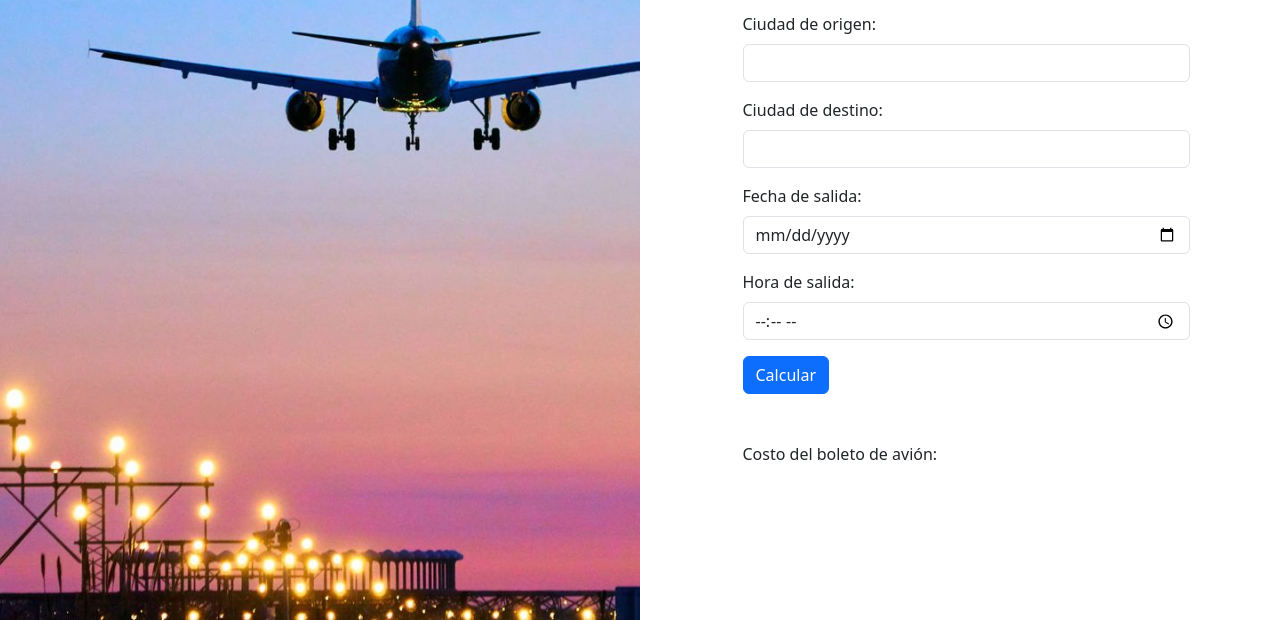
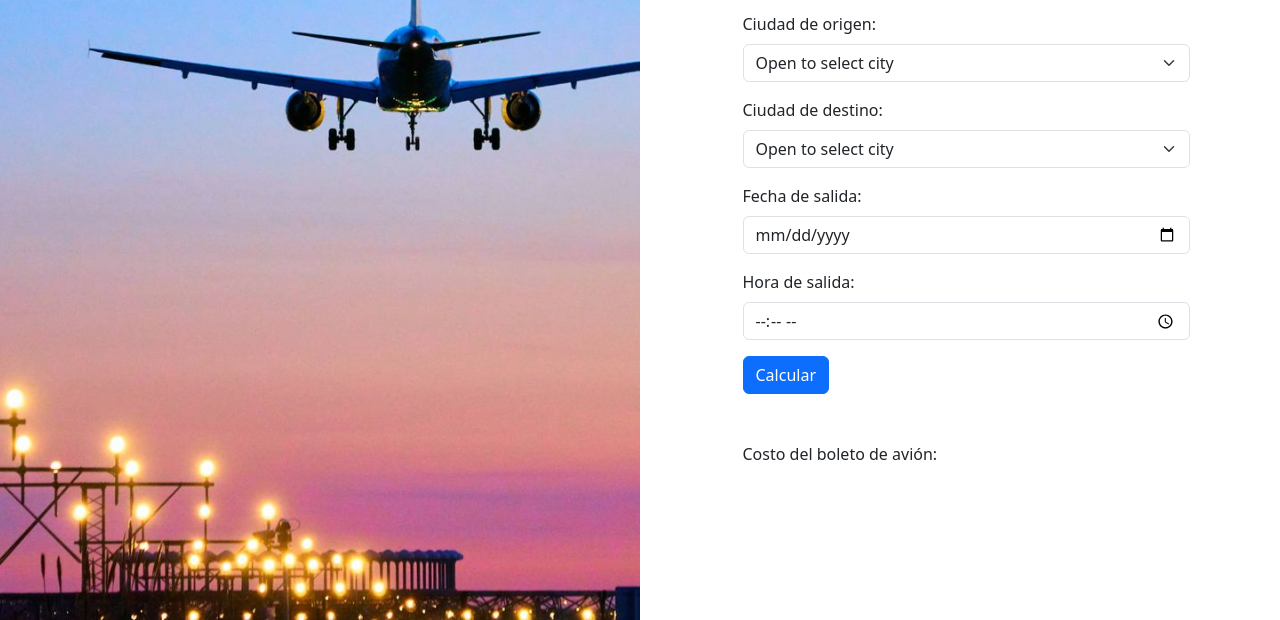
Before and after one commit to Jos3C190/FORM-PARCIAL-2, a plain HTML site: page index.html in a window 1280 px wide. Shown: the part 180-800 px from the top of the page. Drawn offline with nearby package versions, Linux system fonts and the light colour scheme.

Commit message:
-ACTUALIZACIÓN DE FORMULARIO. Se cambiaron los inputs origen y destino (string -> select)

```diff
--- a/index.html
+++ b/index.html
@@ -17,7 +17,17 @@
           <form class="form needs-validation" novalidate>
             <div class="mb-3">
               <label for="origen" class="form-label">Ciudad de origen:</label>
-              <input type="text" id="origen" class="form-control" required>
+              <select class="form-select" aria-label="Default select example" id="origen" required>
+                <option selected disabled value="">Open to select city</option>
+                <option value="1">Nueva York</option>
+                <option value="2">Los Ángeles</option>
+                <option value="3">Chicago</option>
+                <option value="4">San Francisco</option>
+                <option value="5">Miami</option>
+                <option value="6">Las Vegas</option>
+                <option value="7">Washington D.C.</option>
+                <option value="8">Boston</option>
+              </select>
               <div class="invalid-feedback">
                 Please fill in this field.
               </div>
@@ -25,7 +35,16 @@
 
             <div class="mb-3">
               <label for="destino" class="form-label">Ciudad de destino:</label>
-              <input type="text" id="destino" class="form-control" required>
+              <select class="form-select" aria-label="Default select example" id="destino" required>
+                <option selected disabled value="">Open to select city</option>
+                <option value="1">Nueva York</option>
+                <option value="2">Los Ángeles</option>
+                <option value="3">Chicago</option>
+                <option value="4">San Francisco</option>
+                <option value="5">Miami</option>
+                <option value="6">Las Vegas</option>
+                <option value="8">Boston</option>
+              </select>
               <div class="invalid-feedback">
                 Please fill in this field.
               </div>
--- a/script.js
+++ b/script.js
@@ -10,32 +10,32 @@ let form = document.querySelector('form');
 form.addEventListener('submit', function(event){
   event.preventDefault()
 
-  let ciudadOrigen = document.getElementById('origen').value.toLowerCase();
-  let ciudadDestino = document.getElementById('destino').value.toLowerCase();
+  let ciudadOrigen = document.getElementById('origen').value;
+  let ciudadDestino = document.getElementById('destino').value;
   let fechaSalida = new Date(document.getElementById('fecha').value);
   let horaSalida = document.getElementById('hora').value;
-  let Total = costoBase;
+  let costoTotal = costoBase;
 
   if (ciudadOrigen !== ciudadDestino) {
-    Total += costoAddCiudad;
+    costoTotal += costoAddCiudad;
   }
 
   if (fechaSalida.getUTCDay() === 0 || fechaSalida.getUTCDay() === 5 || fechaSalida.getUTCDay() === 6) {
-    Total += costoAddFinSemana;
+    costoTotal += costoAddFinSemana;
   }
 
   let PartesHora = horaSalida.split(':');
   let hora = parseInt(PartesHora[0]); //se obtiene solamente la parte de la hora
 
   if ((hora >= 7 && hora < 9) || (hora >= 16 && hora < 18)) {
-    Total += costoAddHora;
+    costoTotal += costoAddHora;
   }
 
   if (ciudadOrigen === '' || ciudadDestino === '' || isNaN(fechaSalida) || horaSalida === '') {
     document.getElementById('costo').textContent = "Fill in all fields.";
     document.getElementById('costo').style.color = "red"
   }else{
-    document.getElementById('costo').textContent = "$" + Total;
+    document.getElementById('costo').textContent = "$" + costoTotal;
     document.getElementById('costo').style.color = "green"
   }
 })
```
